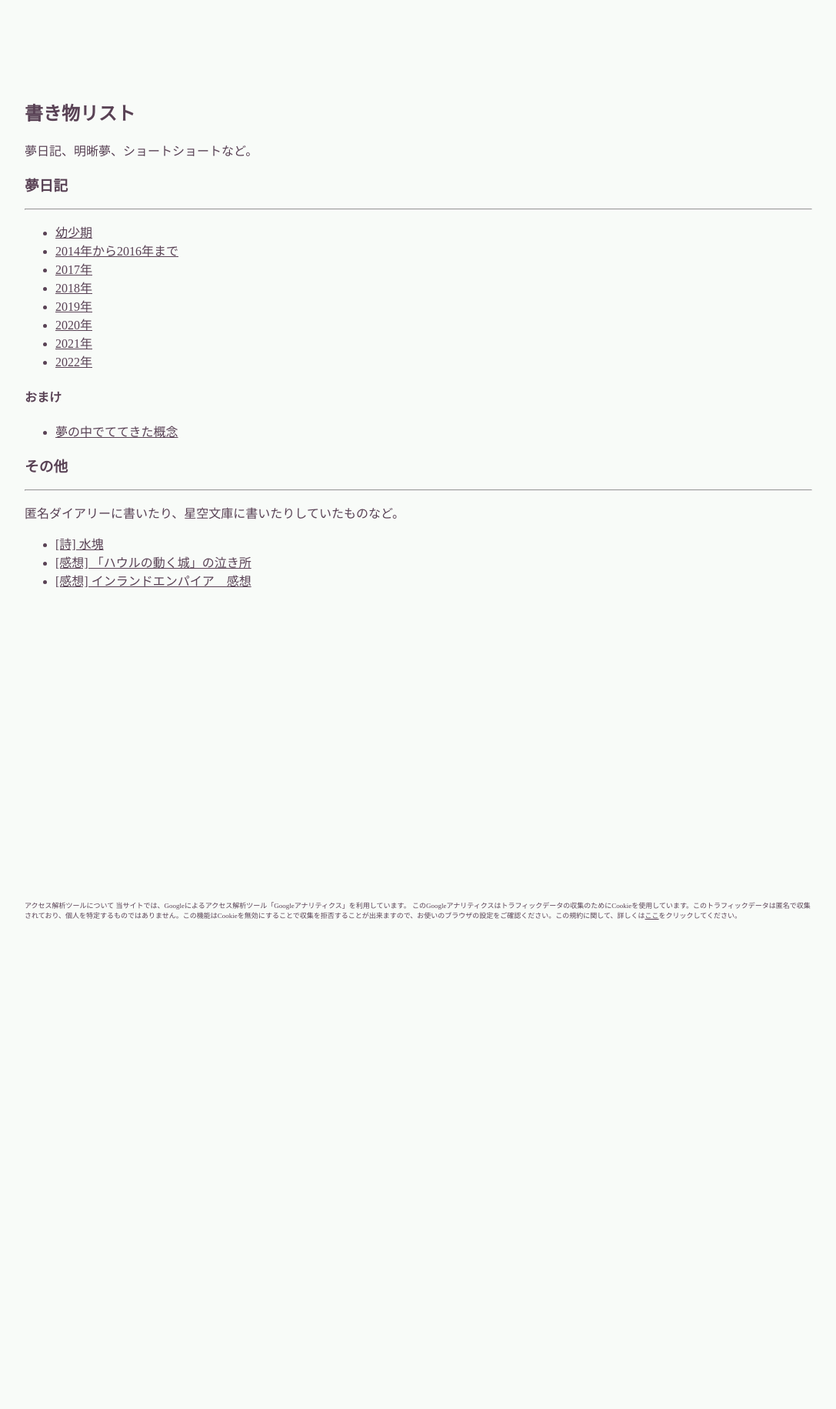
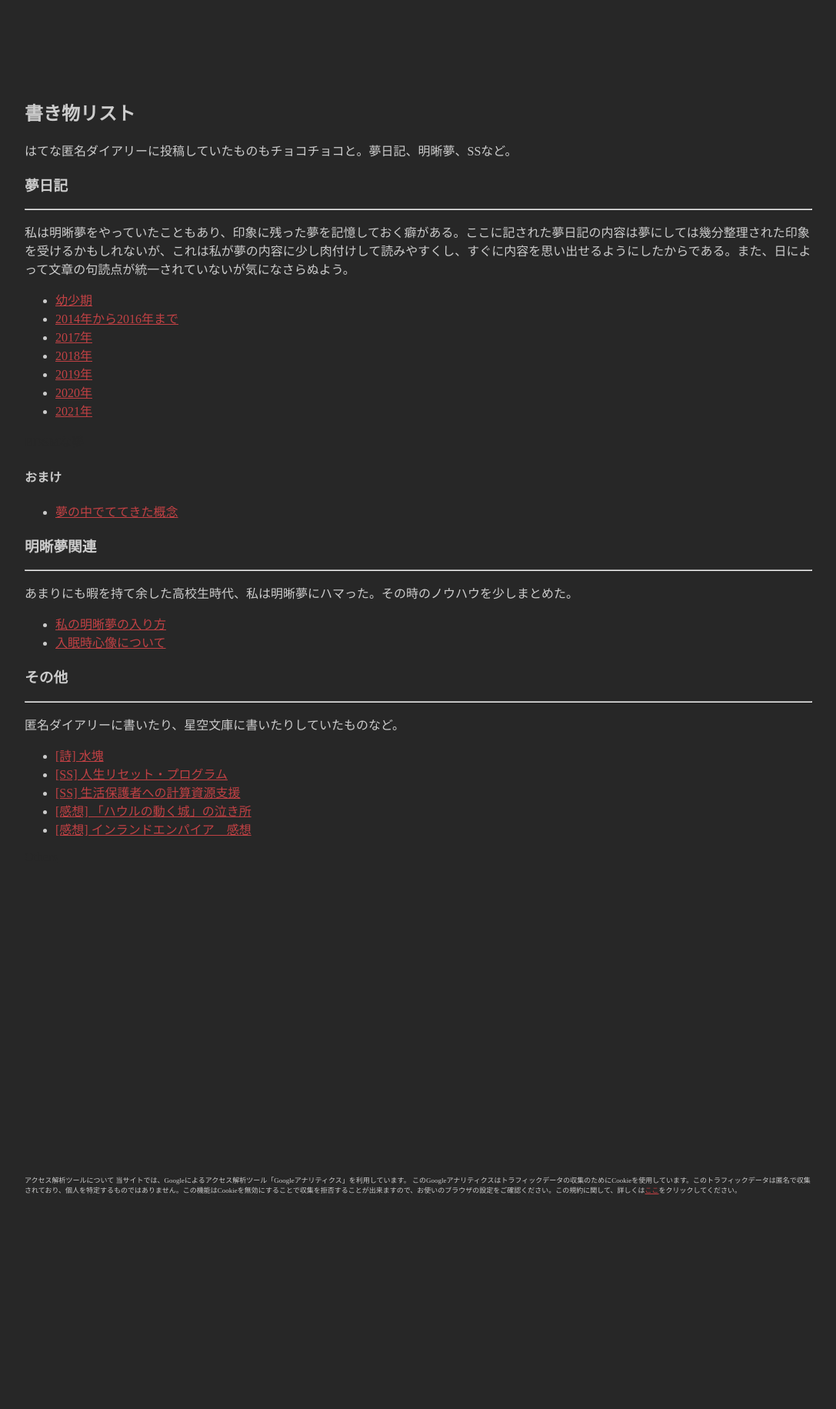
Before and after one commit to hihumi-riku/hihumi-riku.github.io, a Jekyll site: the page built from writings_list.md, in a window 1280 px wide. Shown: the whole page at 77% size, without its empty margins (96-1183 px from the left). Built offline with Jekyll 4.4.1, drawn with Linux system fonts in a browser that asks for light colours; before the commit the page ends 1474 px from its top, so only the background shows below that.

Commit message:
Revert "見た目更新"
This reverts commit 2718dad019ee4161ac436daab207e466e8f42570.

```diff
--- a/assets/styles/stylesheet.css
+++ b/assets/styles/stylesheet.css
@@ -1,11 +1,11 @@
 /* https://colourco.de/monochrome-light/5/230c0c */
 body {
-  background-color: #f8fbf8 /*#272727*/;
-  color: #594255 /*#CCCCCC*/;
+  background-color: #272727;
+  color: #CCCCCC;
 }
 
 a {
-color: #594255/*#C14144*/;
+color:#C14144;
 }
 
 img{
--- a/maptest/index.markdown
+++ /dev/null
@@ -1,6 +0,0 @@
----
-# Feel free to add content and custom Front Matter to this file.
-# To modify the layout, see https://jekyllrb.com/docs/themes/#overriding-theme-defaults
-
-layout: home
----
--- a/writings_list.md
+++ b/writings_list.md
@@ -4,10 +4,13 @@ title: 書き物リスト
 ---
 ## 書き物リスト
 
-夢日記、明晰夢、ショートショートなど。
+はてな匿名ダイアリーに投稿していたものもチョコチョコと。夢日記、明晰夢、SSなど。
 
 ### 夢日記
 ---
+
+ 私は明晰夢をやっていたこともあり、印象に残った夢を記憶しておく癖がある。ここに記された夢日記の内容は夢にしては幾分整理された印象を受けるかもしれないが、これは私が夢の内容に少し肉付けして読みやすくし、すぐに内容を思い出せるようにしたからである。また、日によって文章の句読点が統一されていないが気になさらぬよう。
+
 
 - [幼少期](/2019/07/10/dream_child.html)
 - [2014年から2016年まで](/2019/01/25/dream_until_2016.html)
@@ -16,11 +19,19 @@ title: 書き物リスト
 - [2019年](/2019/01/25/dream_2019.html)
 - [2020年](/2020/01/15/dream_2020.html)
 - [2021年](/2021/05/04/dream_2021.html)
-- [2022年](/2022/08/13/dream_2022.html)
 
+<a href="/2019/01/31/dream_bdsm_list.html" style="color:#272727;"> BDSMな夢 </a>
 
 #### おまけ
 - [夢の中でててきた概念](/2019/01/25/concept_in_dream.html)
+
+### 明晰夢関連
+---
+あまりにも暇を持て余した高校生時代、私は明晰夢にハマった。その時のノウハウを少しまとめた。
+
+
+- [私の明晰夢の入り方](/2019/01/29/lucid_dreaming_1.html)
+- [入眠時心像について](/2019/01/29/hypnagogic_imagery.html)
 
 
 ### その他
@@ -28,5 +39,9 @@ title: 書き物リスト
 匿名ダイアリーに書いたり、星空文庫に書いたりしていたものなど。
 
 - [[詩] 水塊](/2019/01/25/water_mass.html)
+- [[SS] 人生リセット・プログラム](/2019/11/27/life_reset_program.html)
+- [[SS] 生活保護者への計算資源支援](/2020/06/17/namapo_computer_resources_agency.html)
 - [[感想] 「ハウルの動く城」の泣き所](/2019/12/03/howls_review.html)
 - [[感想] インランドエンパイア　感想](2019/12/16/inland_empire.html)
+
+<a href="/2019/11/27/others_list.html" style="color:#272727;"> Others </a>
```
Also changed, not shown: _posts/2019-07-10-dream_child.md (+0 -3 lines), _posts/2022-08-13-dream_2022.md (deleted, +0 -55 lines), drawing.md (+2 -0 lines), index.md (+1 -0 lines), maptest/404.html (deleted, +0 -25 lines), maptest/Gemfile (deleted, +0 -37 lines), maptest/_config.yml (deleted, +0 -58 lines), maptest/_posts/2022-08-14-welcome-to-jekyll.markdown (deleted, +0 -29 lines), maptest/about.markdown (deleted, +0 -18 lines), _config.yml (line endings or trailing spaces), assets/images/drawing/2019/mono_eye_gothic.jpg (added), maptest/Gemfile.lock (deleted), 1 other file.
